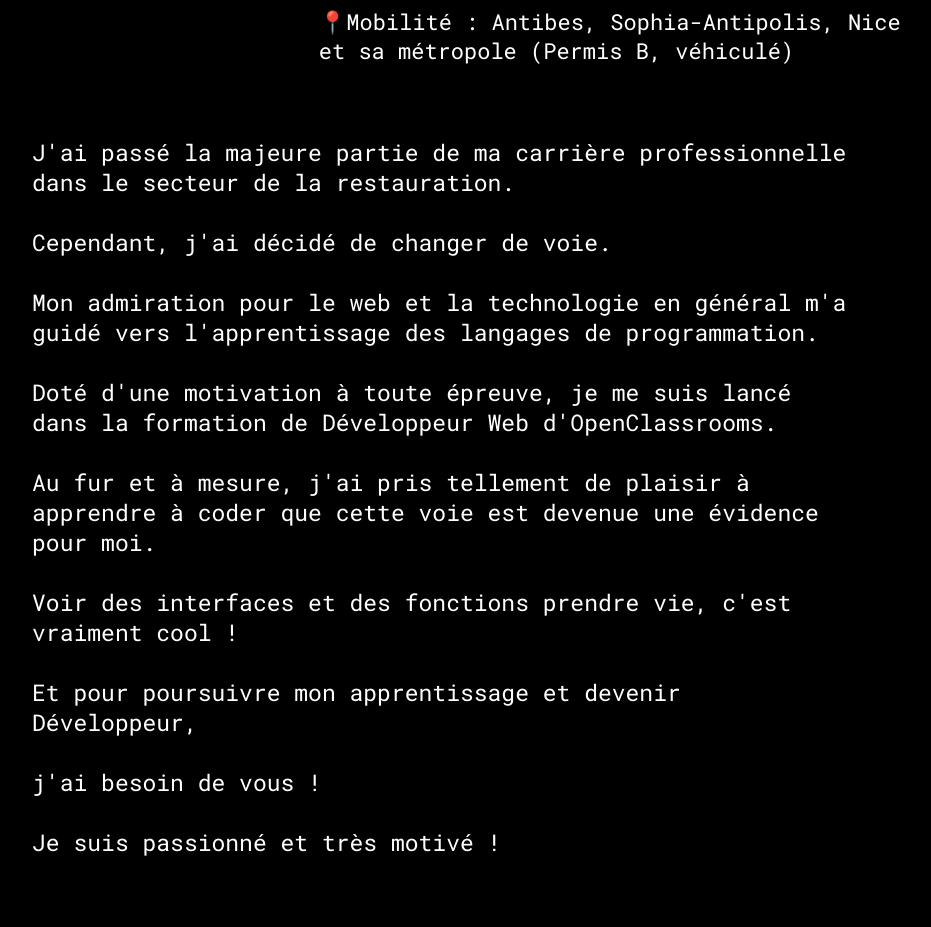
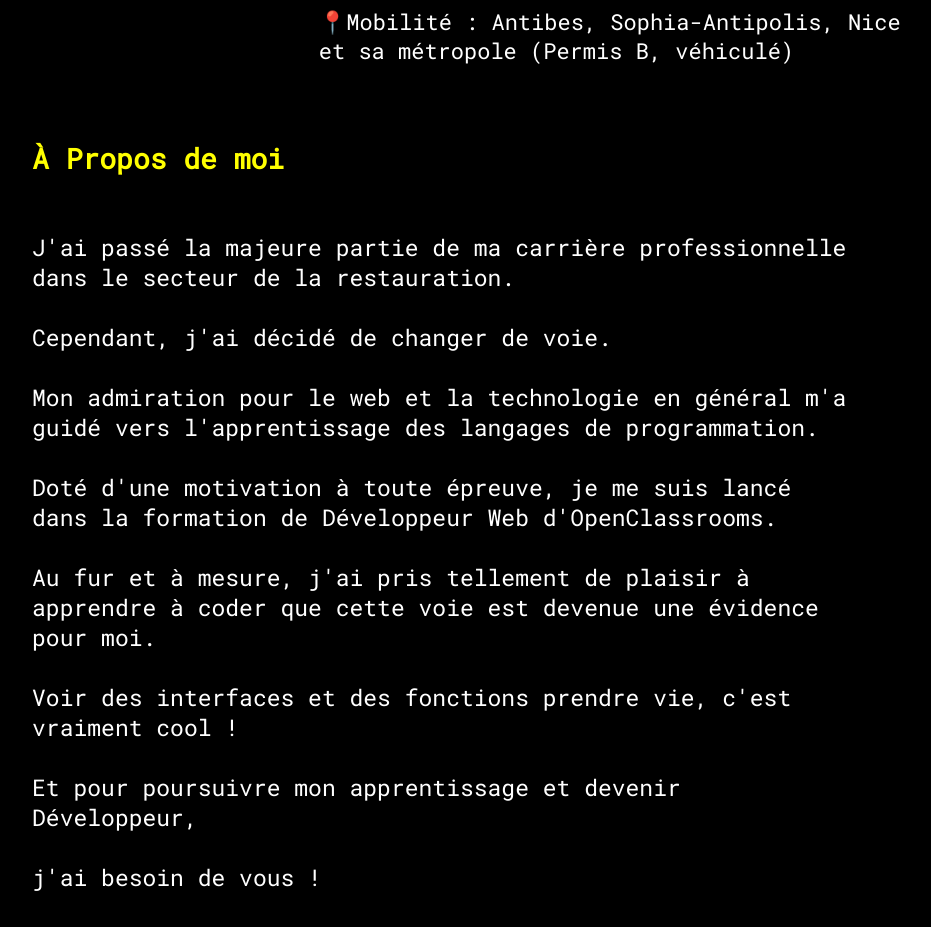
Before and after one commit to 159SAMSPAROW/Portfolio_v3, a React (Vite) app: page / in a window 1280 px wide. Shown: the part 1200-2127 px from the top of the page, without its empty margins (142-1073 px from the left). Built offline with nearby package versions, Linux system fonts and the light colour scheme.

Commit message:
About me title added

```diff
--- a/src/components/Hero.jsx
+++ b/src/components/Hero.jsx
@@ -6,6 +6,7 @@ import {
   Div3,
   NavLink,
   H2,
+  H3,
   Span,
   P,
 } from "../style/hero";
@@ -96,6 +97,10 @@ const Hero = () => {
         </Span>
       </Div2>
       <Div3 id="about">
+
+        <H3>
+        À Propos de moi
+        </H3>
         <P>
           J'ai passé la majeure partie de ma carrière professionnelle dans le
           secteur de la restauration.
--- a/src/style/hero.js
+++ b/src/style/hero.js
@@ -59,6 +59,17 @@ export const H2 = styled.h2`
     font-size: 1.5rem;
   }
 `;
+export const H3 = styled.h2`
+  margin-bottom: 50px;
+  font-size: 2.8rem;
+  line-height: 1.6;
+  color:  #ffff00;
+
+  @media (max-width: 760px) {
+    font-size: 1.5rem;
+  }
+`;
+
 export const Span = styled.span`
   display: block;
   margin-bottom: 2rem;
```
